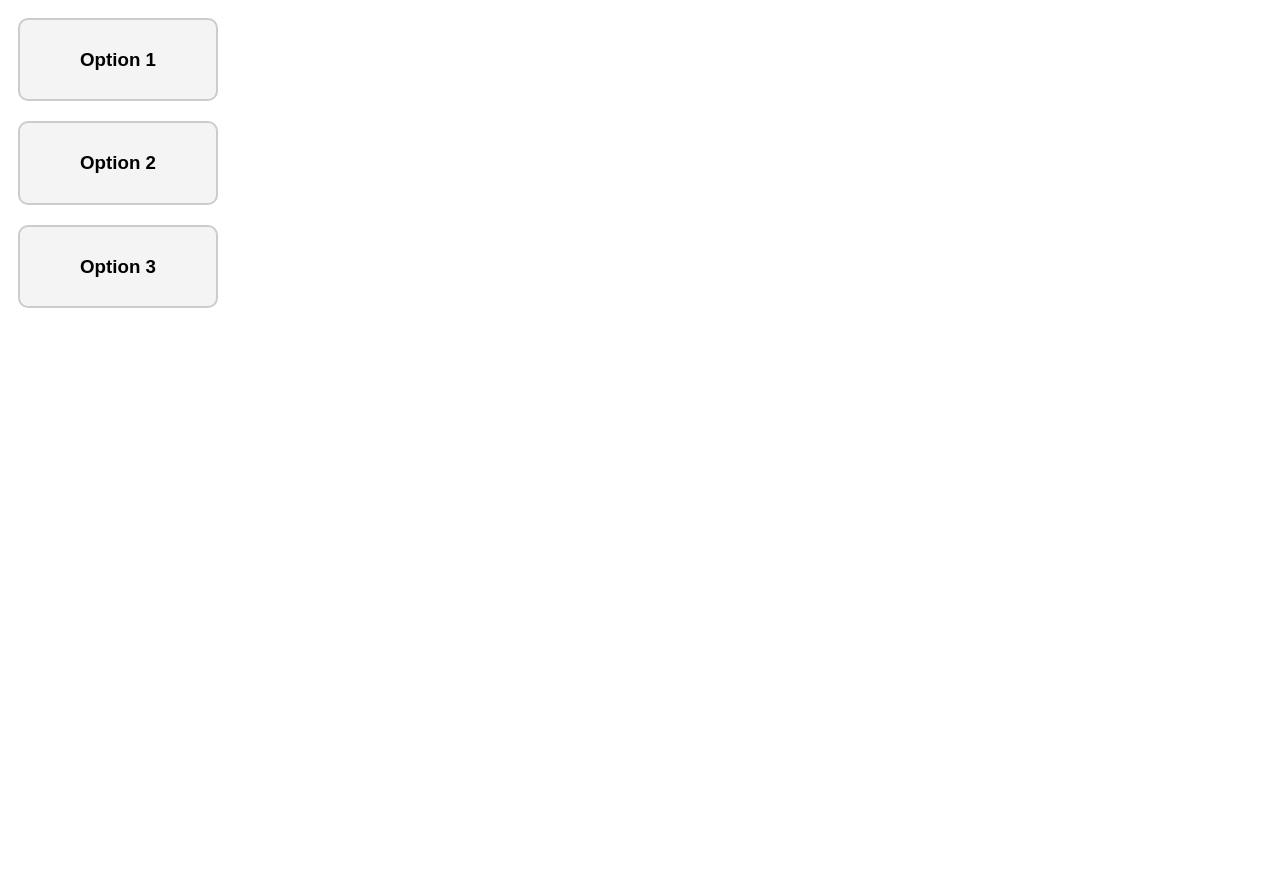
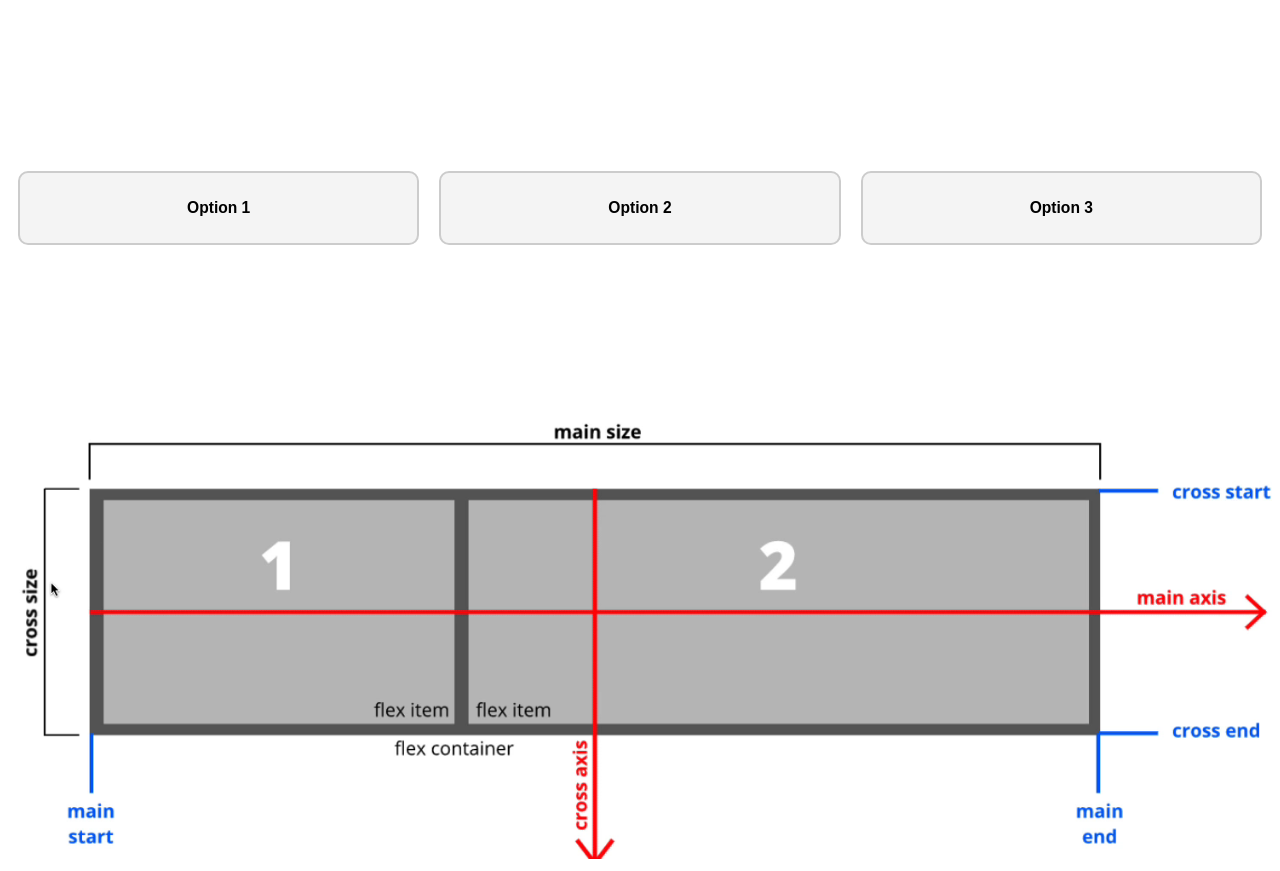
Before and after one commit to devinvalencia/FlexBoxTest, a plain HTML site: page index.html in a window 1280 px wide. Before the commit the page ends 800 px from the top, so only its background shows below. Drawn offline with Linux system fonts and the light colour scheme.

Commit message:
Finished this test

```diff
--- /dev/null
+++ b/flex.css
@@ -0,0 +1,13 @@
+.item-1 {
+  flex-shrink: 0; /* Wont move to next row if window shrunk*/
+}
+
+.item-2 {
+  flex-grow: 1; /* Will fill up remaining space of window*/
+  flex-basis: 0; /* Starts containers ratio size, sets minumum*/
+}
+
+.item-3 {
+  flex-grow:2; /* Will make this twice the size of 1*/
+  flex-basis:0;
+}
--- a/index.html
+++ b/index.html
@@ -13,6 +13,19 @@
       font-family: Arial, Helvetica, sans-serif;
     }
 
+  .flex-container { /* references class */
+  display: flex;
+  flex-direction: row; /*By default row, axis changes*/
+  /* flex-wrap: wrap; /*By default not enabled*/
+  align-items:center;
+  /* Cross is Y axis when flex-direction is Row (Main), inverse is true*/
+  height: 50vh; /* 50 viewport windows units*/
+  justify-content: space-around;
+  /* Main axis alignment, as compared to align-items which works with Cross*/
+
+
+  }
+
     .item {
       background: #f4f4f4;
       border: #ccc solid 2px;
@@ -21,34 +34,65 @@
       text-align: center;
       Border-radius: 10px; /* Rounds edges */
       width: 200px;
+      flex: 1; /* Accepts 1-3 parameters: Grow, Shrink, Basis (px) */
+      cursor: pointer; /* Changes to clicky hand pointer */
+
+      position:relative;
+      -webkit-transition-duration: 0.4s; /* Safari */
+      transition-duration: 0.4s;
+      text-decoration: none;
+      overflow: hidden;
     }
 
     .item:hover{
       background-color: yellow;
     }
 
-    .flex-container { /* references class */
-      display: flex;
-      flex-direction: column; /*By default row, axis changes*/
-      flex-wrap: wrap; /*By default not enabled*/
-    }
+  .item:after {
+  content: "";
+  background: #90EE90;
+  display: block;
+  position: absolute;
+  padding-top: 300%;
+  padding-left: 350%;
+  margin-left: -20px!important;
+  margin-top: -120%;
+  opacity: 0;
+  transition: all 0.8s
+  }
+
+.item:active:after {
+  padding: 0;
+  margin: 0;
+  opacity: 1;
+  transition: 0s
+}
+
+#display {
+  max-height: 100%;
+  max-width: 100%;
+}
 
   </style>
 </head>
+
 <body>
 <div class="flex-container">
-  <div class="item item-1">
+  <button class="item item-1">
     <h3>Option 1</h3>
-  </div>
+  </button>
 
-  <div class="item item-2">
+  <button class="item item-2">
         <h3>Option 2</h3>
-      </div>
+  </button>
 
-  <div class="item item-3">
+  <button class="item item-3">
     <h3>Option 3</h3>
-  </div>
+  </button>
+</div>
 
+<div>
+  <img src = flex.png id="display">
 </div>
 </body>
 </html>
```
Also changed, not shown: flex.PNG (added).
